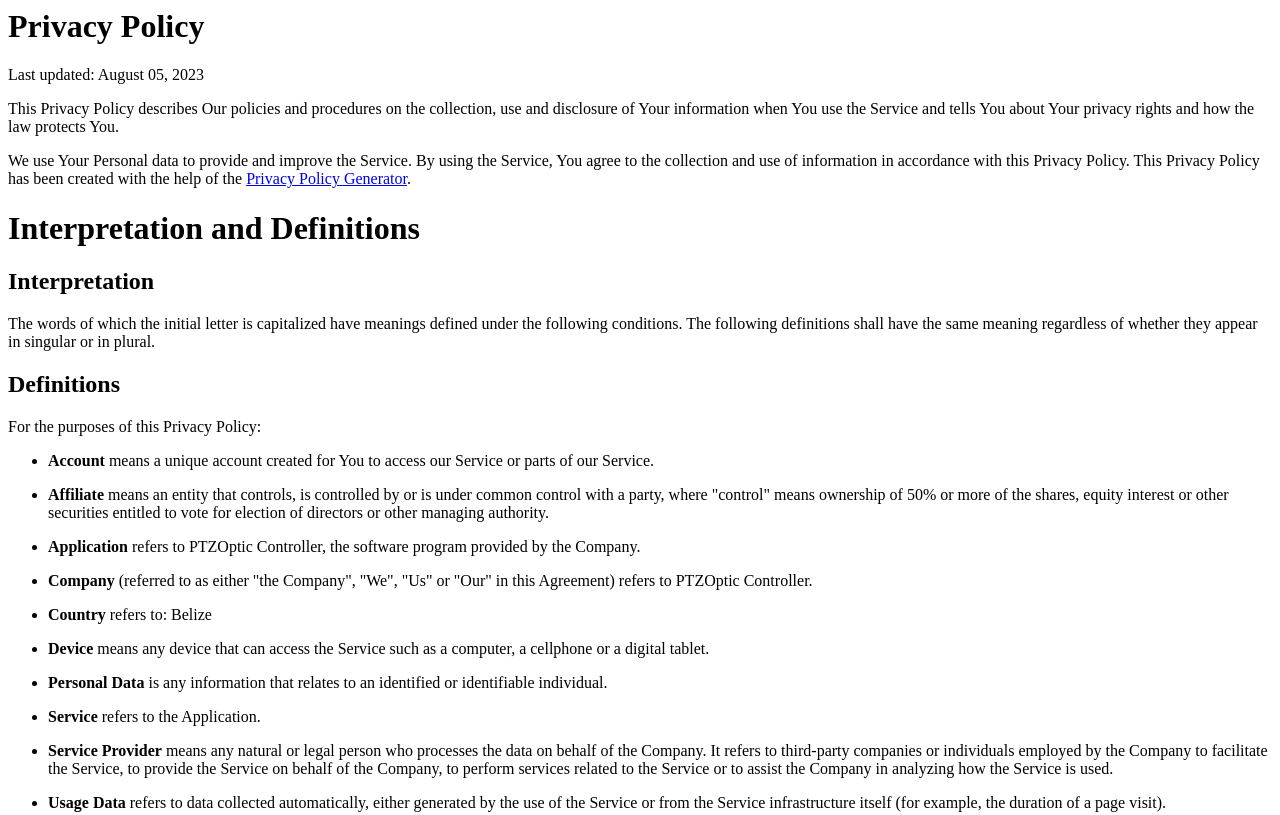
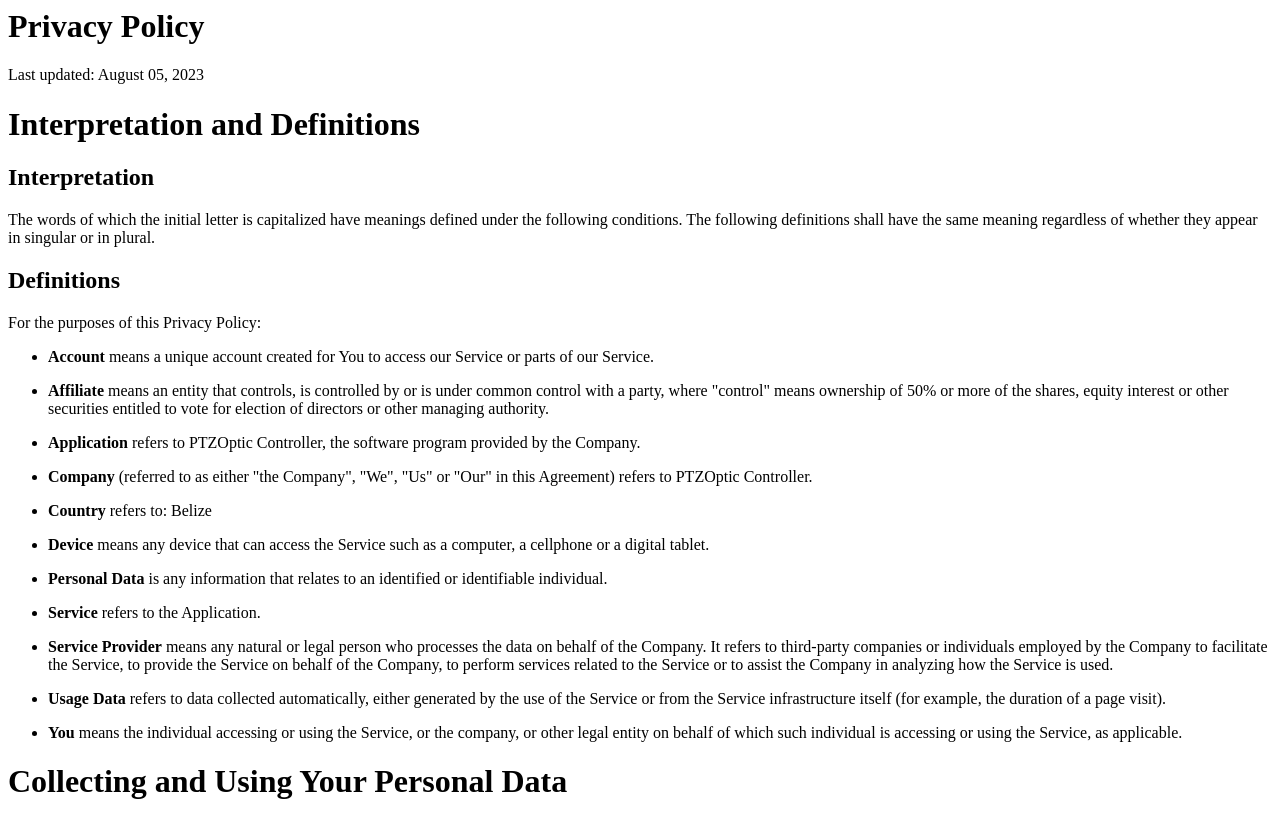
Before and after one commit to Iraqie/Iraqie.github.io, a plain HTML site: page index.html in a window 1280 px wide. Shown: the top 815 px of the page. Drawn offline with Linux system fonts and the light colour scheme.

Commit message:
Update index.html

```diff
--- a/index.html
+++ b/index.html
@@ -1,7 +1,5 @@
 <h1>Privacy Policy</h1>
 <p>Last updated: August 05, 2023</p>
-<p>This Privacy Policy describes Our policies and procedures on the collection, use and disclosure of Your information when You use the Service and tells You about Your privacy rights and how the law protects You.</p>
-<p>We use Your Personal data to provide and improve the Service. By using the Service, You agree to the collection and use of information in accordance with this Privacy Policy. This Privacy Policy has been created with the help of the <a href="https://www.termsfeed.com/privacy-policy-generator/" target="_blank">Privacy Policy Generator</a>.</p>
 <h1>Interpretation and Definitions</h1>
 <h2>Interpretation</h2>
 <p>The words of which the initial letter is capitalized have meanings defined under the following conditions. The following definitions shall have the same meaning regardless of whether they appear in singular or in plural.</p>
```
